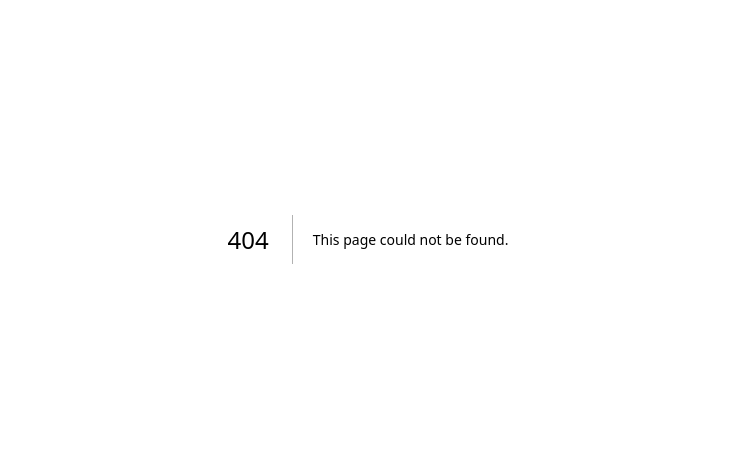
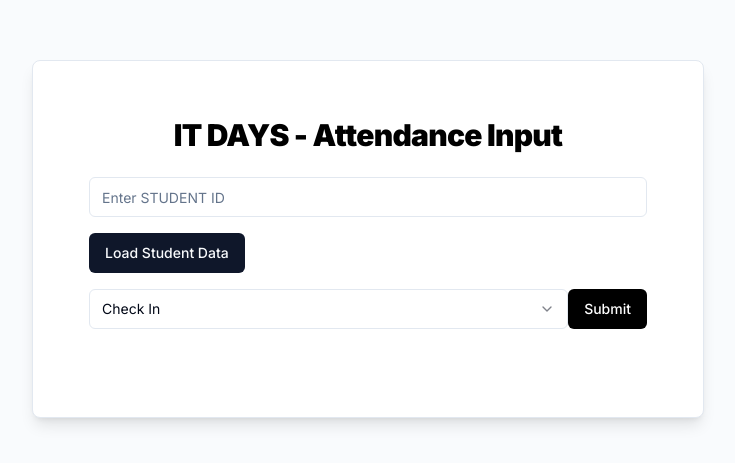
Before and after one commit to Kinzari/itdays-attendance-system, a Next.js app: page /input in a window 1280 px wide. Before the commit this address had no page. Shown: the part 161-624 px from the top of the page, without its empty margins (272-1007 px from the left). Built offline with nearby package versions, Linux system fonts and the light colour scheme.

Commit message:
added /input page

```diff
--- /dev/null
+++ b/app/input/page.tsx
@@ -0,0 +1,173 @@
+'use client';
+
+import { useState } from 'react';
+import axios from 'axios';
+import { toast } from 'sonner';
+import {
+    Card,
+    CardContent,
+    CardHeader,
+    CardTitle
+} from '@/components/ui/card';
+import { Input } from '@/components/ui/input';
+import { Button } from '@/components/ui/button';
+import { Select, SelectTrigger, SelectContent, SelectItem, SelectValue } from '@/components/ui/select';
+import { Table, TableBody, TableCell, TableHead, TableHeader, TableRow } from '@/components/ui/table';
+
+type StudentRecord = {
+    first_name: string;
+    family_name: string;
+    student_id: string;
+    year_level: string;
+    tribu: string;
+    in_time: string | null;
+    out_time: string | null;
+    status: 'Complete' | 'Incomplete';
+};
+
+export default function InputForm() {
+    const [studentID, setStudentID] = useState('');
+    const [studentData, setStudentData] = useState<StudentRecord | null>(null);
+    const [actionType, setActionType] = useState<'check_in' | 'check_out'>('check_in');
+
+    const fetchStudentData = async (id: string) => {
+        try {
+            const response = await axios.post('http://localhost/attendance-api/get_student_data.php', {
+                student_id: id  // Ensure this matches the expected input in PHP
+            });
+
+            if (response.data && response.data.success) {
+                const student = response.data.student;
+                setStudentData({
+                    first_name: student.first_name || '',
+                    family_name: student.family_name || '',
+                    student_id: student.student_id || '',
+                    year_level: student.year_level || '',
+                    tribu: student.tribu || '',
+                    in_time: student.check_in || '--',
+                    out_time: student.check_out || '--',
+                    status: student.status || 'Incomplete'
+                });
+                toast.success('Student data loaded');
+            } else {
+                toast.error(response.data.message || 'Student not found');
+                setStudentData(null);
+            }
+        } catch (error) {
+            toast.error('Error fetching student details');
+        }
+    };
+
+    const handleSubmit = async (e: React.FormEvent) => {
+        e.preventDefault();
+        if (studentID === '') {
+            toast.error('Please enter a valid STUDENT ID');
+            return;
+        }
+
+        if (actionType === 'check_out' && studentData?.in_time === null) {
+            toast.error('Check In First');
+            return;
+        }
+
+        const currentTime = new Date().toLocaleTimeString('en-US', { hour12: false }); // Get only the time in 24-hour format
+
+        // Send data to /dashboard or save to database
+        try {
+            const response = await axios.post('http://localhost/attendance-api/submit_attendance.php', {
+                student_id: studentData?.student_id,
+                first_name: studentData?.first_name,
+                family_name: studentData?.family_name,
+                year_level: studentData?.year_level,
+                tribu: studentData?.tribu,
+                scan_mode: actionType,
+                check_time: currentTime  // Only time
+            });
+
+            // Log the backend response for debugging
+            console.log('Backend Response:', response.data);
+
+            if (response.data.success) {
+                if (actionType === 'check_in') {
+                    setStudentData((prevData) => prevData && { ...prevData, in_time: response.data.check_time });
+                } else {
+                    setStudentData((prevData) => prevData && { ...prevData, out_time: response.data.check_time, status: 'Complete' });
+                }
+                toast.success(`Student ${actionType === 'check_in' ? 'Checked In' : 'Checked Out'} Successfully`);
+            } else {
+                toast.error(response.data.message || 'Failed to record attendance');
+            }
+        } catch (error) {
+            console.error('Error while submitting attendance:', error);
+            toast.error('Error while submitting attendance');
+        }
+    };
+
+
+
+    return (
+        <div className="min-h-screen flex flex-col items-center justify-center bg-muted/40">
+            <Card className="w-full max-w-2xl mx-auto bg-white rounded-lg shadow-lg p-6 md:p-8">
+                <CardHeader>
+                    <CardTitle className="text-3xl md:text-3xl font-black text-center text-black">
+                        IT DAYS - Attendance Input
+                    </CardTitle>
+                </CardHeader>
+                <CardContent className="flex flex-col items-center">
+                    <form onSubmit={handleSubmit} className="w-full mb-4">
+                        <Input
+                            placeholder="Enter STUDENT ID"
+                            value={studentID}
+                            onChange={(e) => setStudentID(e.target.value)}
+                            className="mb-4"
+                        />
+                        <Button type="button" onClick={() => fetchStudentData(studentID)} className="mb-4">
+                            Load Student Data
+                        </Button>
+
+                        <div className="flex justify-between mb-4">
+                            <Select value={actionType} onValueChange={(value) => setActionType(value as 'check_in' | 'check_out')}>
+                                <SelectTrigger>
+                                    <SelectValue placeholder="Select Action" />
+                                </SelectTrigger>
+                                <SelectContent>
+                                    <SelectItem value="check_in">Check In</SelectItem>
+                                    <SelectItem value="check_out">Check Out</SelectItem>
+                                </SelectContent>
+                            </Select>
+                            <Button type="submit" className="bg-black text-white">Submit</Button>
+                        </div>
+                    </form>
+
+                    {/* Display student data */}
+                    {studentData && (
+                        <Table className="mt-4 w-full text-black">
+                            <TableHeader>
+                                <TableRow>
+                                    <TableHead>NAME</TableHead>
+                                    <TableHead>STUDENT ID</TableHead>
+                                    <TableHead>YEAR LEVEL</TableHead>
+                                    <TableHead>TRIBU</TableHead>
+                                    <TableHead>IN</TableHead>
+                                    <TableHead>OUT</TableHead>
+                                    <TableHead>STATUS</TableHead>
+                                </TableRow>
+                            </TableHeader>
+                            <TableBody>
+                                <TableRow>
+                                    <TableCell>{`${studentData.family_name}, ${studentData.first_name}`}</TableCell>
+                                    <TableCell>{studentData.student_id}</TableCell>
+                                    <TableCell>{studentData.year_level}</TableCell>
+                                    <TableCell>{studentData.tribu}</TableCell>
+                                    <TableCell>{studentData.in_time || '---'}</TableCell>
+                                    <TableCell>{studentData.out_time || '---'}</TableCell>
+                                    <TableCell>{studentData.status}</TableCell>
+                                </TableRow>
+                            </TableBody>
+                        </Table>
+                    )}
+                </CardContent>
+            </Card>
+        </div>
+    );
+}
```
